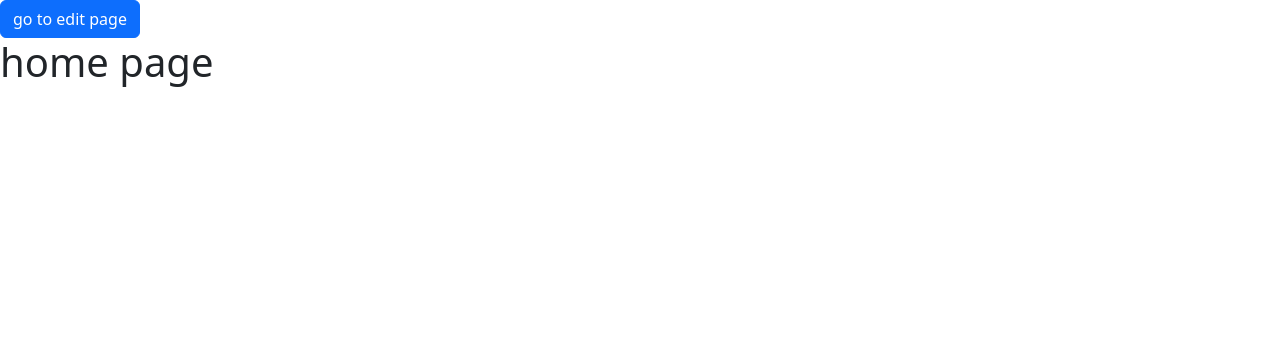
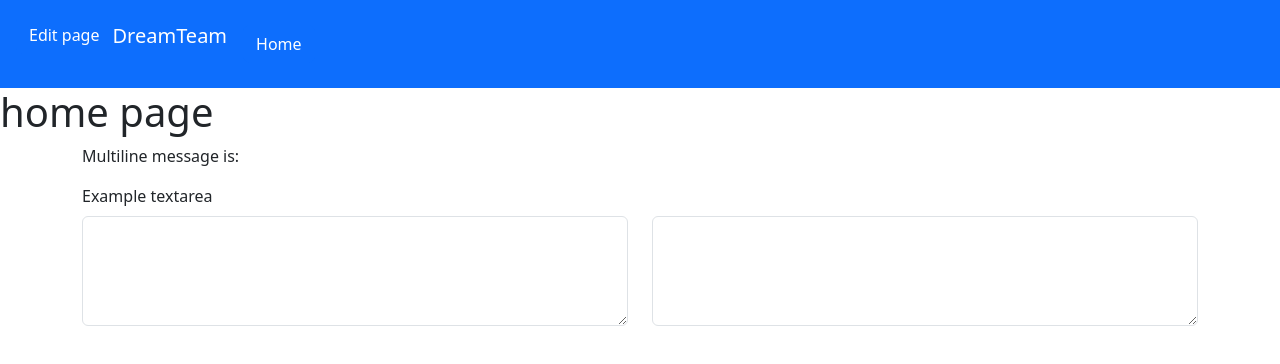
Before and after one commit to Deblak/dream-team-mkt, a Vue app in the folder dream-team-mkt-presentation/: page / in a window 1280 px wide. Shown: the top 364 px of the page. Built offline with nearby package versions, Linux system fonts and the light colour scheme.

Commit message:
first commit

```diff
--- a/dream-team-mkt-presentation/src/App.vue
+++ b/dream-team-mkt-presentation/src/App.vue
@@ -3,11 +3,37 @@ import { RouterView } from 'vue-router'
 </script>
 
 <template>
+
   <header>
-    <!-- TODO -->
+    <nav class="ontainer text-center navbar navbar-expand-lg bg-primary p-3 text-white d-flex justify-content-between">
+
+      <div class="d-flex justify-content-between">
+
+        <div>
+          <router-link to="/edit" class="btn btn-primary">Edit page</router-link>
+        </div>
+
+        <div>
+          <p class="collapse navbar-collapse navbar-brand text-white" id="navbarNav">DreamTeam</p>
+        </div>
+
+        <button class="navbar-toggler" type="button" data-bs-toggle="collapse" data-bs-target="#navbarNav"
+          aria-controls="navbarNav" aria-expanded="false" aria-label="Toggle navigation">
+          <span class="navbar-toggler-icon"></span>
+        </button>
+
+        <div class="collapse navbar-collapse" id="navbarNav">
+          <ul class="navbar-nav">
+            <li class="nav-item">
+              <router-link to="/" class="btn btn-primary">Home</router-link>
+            </li>
+          </ul>
+        </div>
+
+      </div>
+    </nav>
   </header>
   <RouterView />
 </template>
 
-<style scoped>
-</style>
+<style scoped></style>
--- /dev/null
+++ b/dream-team-mkt-presentation/src/components/panel/panel.vue
@@ -0,0 +1,17 @@
+<script setup></script>
+<template>
+    <section class="container">
+        <span>Multiline message is:</span>
+        <p style="white-space: pre-line;">{{ message }}</p>
+        <label for="exampleFormControlTextarea1" class="form-label">Example textarea</label>
+
+        <div class="row row-cols-lg-2">
+            <div class="mb-3">
+                <textarea class="form-control" id="exampleFormControlTextarea1" rows="4"></textarea>
+            </div>
+            <div class="mb-3">
+                <textarea class="form-control" id="exampleFormControlTextarea1" rows="4"></textarea>
+            </div>
+        </div>
+    </section>
+</template>
--- a/dream-team-mkt-presentation/src/main.js
+++ b/dream-team-mkt-presentation/src/main.js
@@ -1,4 +1,5 @@
 import './assets/main.css'
+import 'bootstrap/dist/css/bootstrap.css'
 
 import { createApp } from 'vue'
 import App from './App.vue'
--- a/dream-team-mkt-presentation/src/views/EditPage.vue
+++ b/dream-team-mkt-presentation/src/views/EditPage.vue
@@ -1,10 +1,9 @@
 <script setup>
-
+import Panel from "@/components/panel/panel.vue"
 </script>
-
 <template>
   <main>
-    <router-link to="/" class="btn btn-primary">Back Home</router-link>
     <h1>Edit page</h1>
   </main>
+  <Panel/>
 </template>
--- a/dream-team-mkt-presentation/src/views/HomeView.vue
+++ b/dream-team-mkt-presentation/src/views/HomeView.vue
@@ -1,9 +1,10 @@
 <script setup>
+import Panel from "@/components/panel/panel.vue"
 </script>
 
 <template>
   <main>
-    <router-link to="/edit" class="btn btn-primary">go to edit page</router-link>
     <h1>home page</h1>
+    <Panel/>
   </main>
 </template>
```
Also changed, not shown: dream-team-mkt-presentation/src/components/header/header.vue (added, +11 -0 lines).
